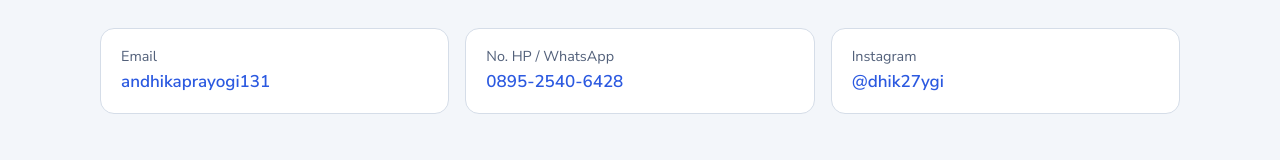
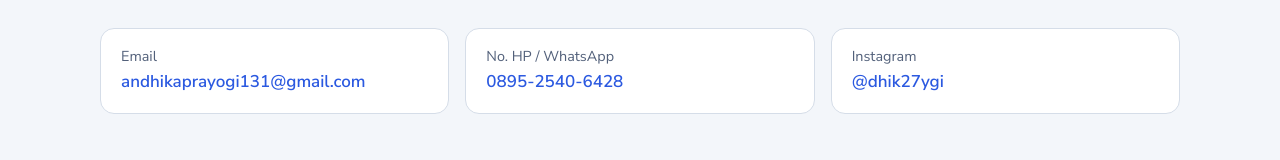
Before and after one commit to andhikaprayogi131-lab/website-andhika, a plain HTML site: page index.html in a window 1280 px wide. Shown: the part 1889-2049 px from the top of the page. Drawn offline with Linux system fonts and the light colour scheme.

Commit message:
Add files via upload

```diff
--- a/index.html
+++ b/index.html
@@ -368,7 +368,7 @@
         <ul class="kontak-list">
           <li>
             <span>Email</span>
-            <a href="mailto:andhikaprayogi131@gmail.com">andhikaprayogi131</a>
+            <a href="mailto:andhikaprayogi131@gmail.com">andhikaprayogi131@gmail.com</a>
           </li>
           <li>
             <span>No. HP / WhatsApp</span>
```
